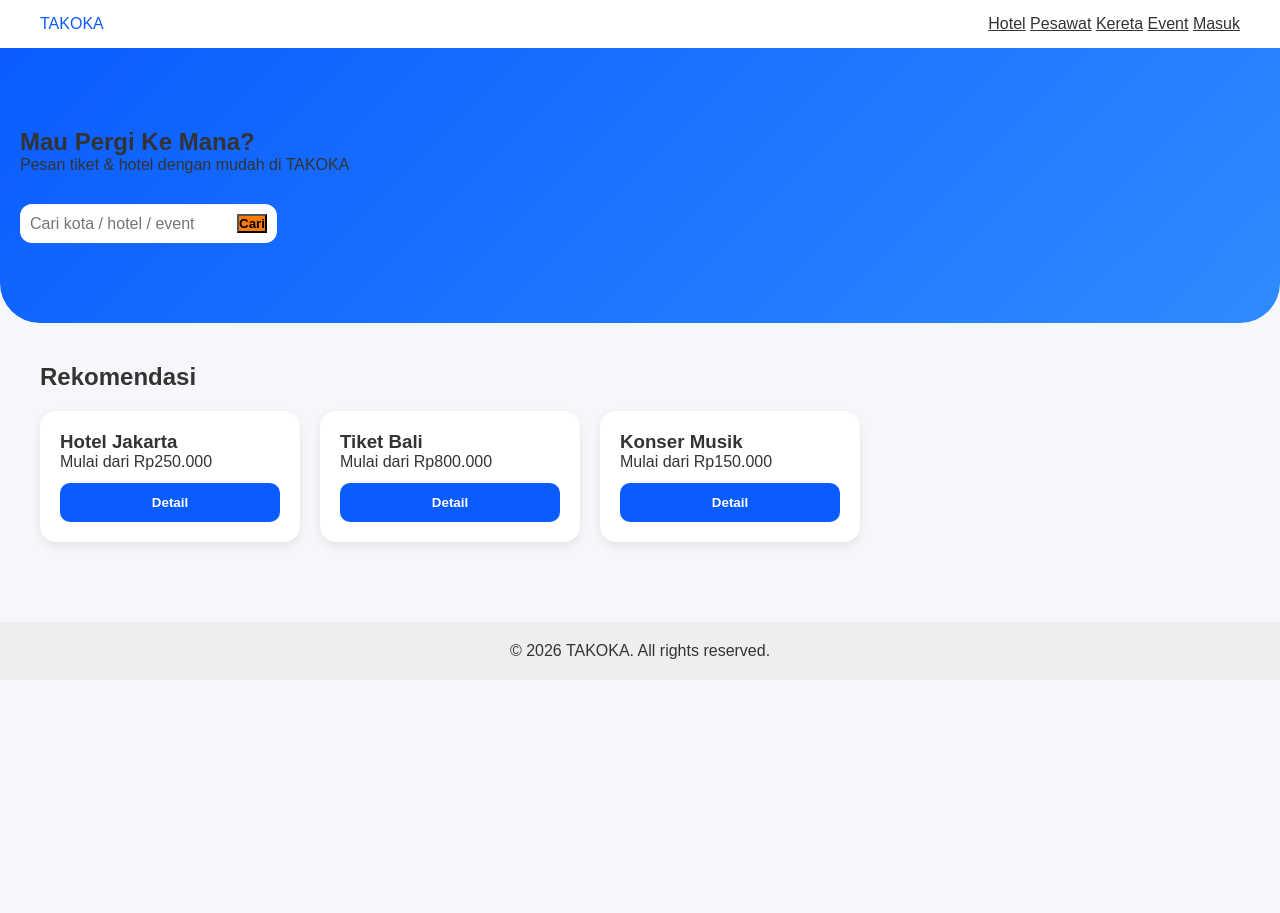
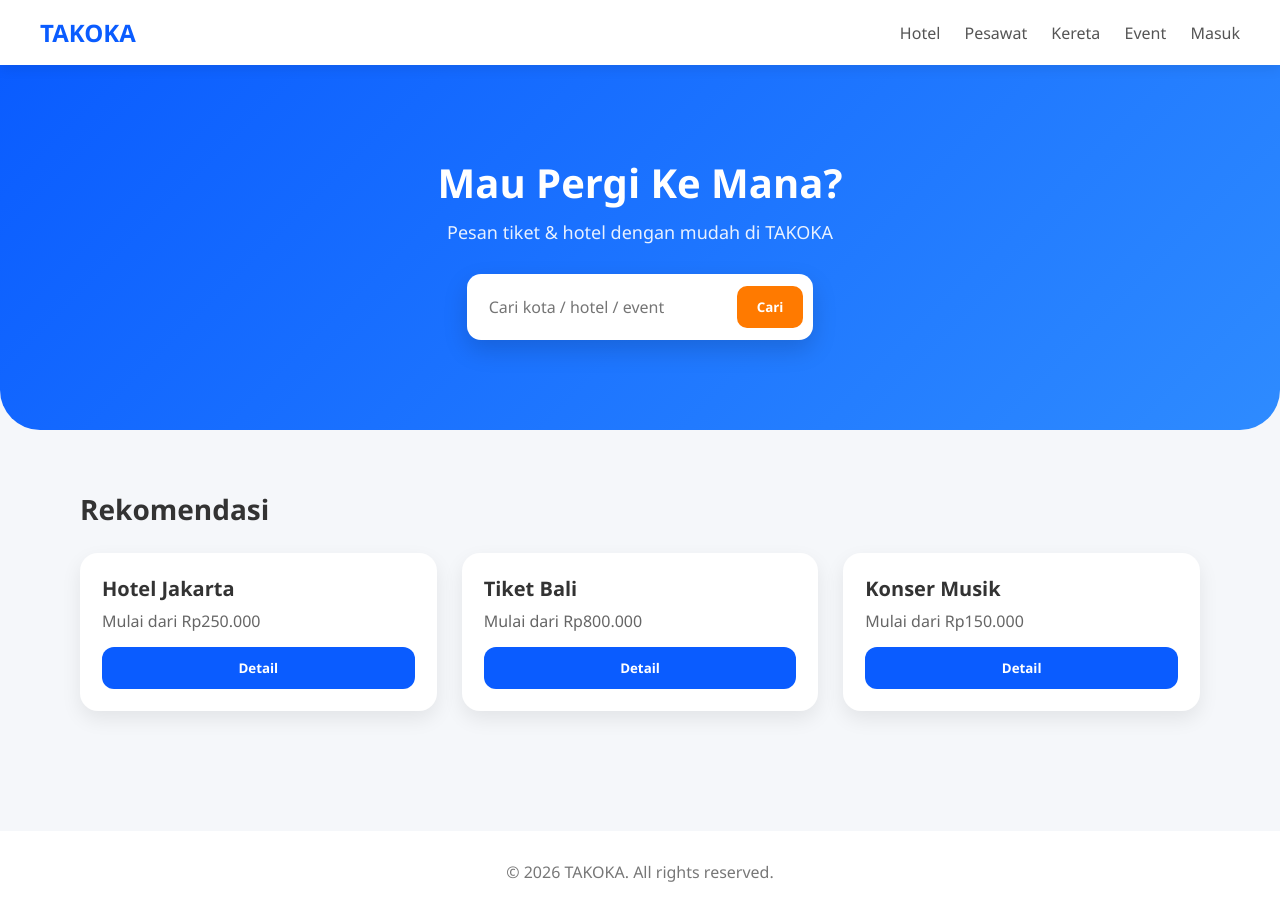
Before and after one commit to kalammubarok27/takoka, a plain HTML site: page index.html in a window 1280 px wide. Before the commit the page ends 800 px from the top, so only its background shows below. Drawn offline with Linux system fonts and the light colour scheme.

Commit message:
Improve UI design

```diff
--- a/assets/css/style.css
+++ b/assets/css/style.css
@@ -3,121 +3,162 @@
   --secondary: #ff7a00;
   --bg: #f5f7fa;
   --card: #ffffff;
+  --text: #333;
 }
 
 * {
   margin: 0;
   padding: 0;
   box-sizing: border-box;
-  font-family: Arial, sans-serif;
+  font-family: "Segoe UI", Arial, sans-serif;
 }
 
 body {
-  background: #f5f7fa;
-  color: #333;
+  background: var(--bg);
+  color: var(--text);
 }
 
-/* Navbar */
+/* ===== NAVBAR ===== */
 .navbar {
   background: white;
-  padding: 15px 40px;
+  padding: 16px 40px;
   display: flex;
   justify-content: space-between;
   align-items: center;
-  box-shadow: 0 2px 10px rgba(0,0,0,0.08);
+  box-shadow: 0 4px 12px rgba(0,0,0,0.08);
+  position: sticky;
+  top: 0;
+  z-index: 10;
 }
 
-.navbar .logo {
+.logo {
+  font-size: 24px;
+  font-weight: 800;
   color: var(--primary);
 }
 
 .navbar nav a {
-  color: #333;
+  margin-left: 20px;
+  text-decoration: none;
+  color: #555;
   font-weight: 500;
 }
 
+.navbar nav a:hover {
+  color: var(--primary);
+}
 
-/* Hero */
+/* ===== HERO ===== */
 .hero {
-  padding: 80px 20px;
   background: linear-gradient(135deg, #0a5cff, #2e8bff);
+  color: white;
+  padding: 90px 20px;
+  text-align: center;
   border-bottom-left-radius: 40px;
   border-bottom-right-radius: 40px;
 }
 
+.hero h1 {
+  font-size: 40px;
+  margin-bottom: 10px;
+}
 
+.hero p {
+  opacity: 0.9;
+  font-size: 18px;
+}
+
+/* ===== SEARCH ===== */
 .search-box {
   background: white;
   display: inline-flex;
+  align-items: center;
+  margin-top: 30px;
   padding: 10px;
-  border-radius: 12px;
-  margin-top: 30px;
+  border-radius: 14px;
+  box-shadow: 0 10px 25px rgba(0,0,0,0.15);
 }
 
 .search-box input {
   border: none;
   outline: none;
+  padding: 12px;
   font-size: 16px;
+  width: 260px;
 }
 
 .search-box button {
   background: var(--secondary);
+  border: none;
+  color: white;
+  padding: 12px 20px;
+  border-radius: 10px;
+  font-weight: bold;
+  cursor: pointer;
 }
 
-
-/* Produk */
+/* ===== PRODUK ===== */
 .products {
-  padding: 40px;
+  padding: 60px 40px;
+  max-width: 1200px;
+  margin: auto;
 }
 
+.products h2 {
+  font-size: 28px;
+  margin-bottom: 25px;
+}
+
+/* ===== CARD ===== */
 .card-container {
-  display: flex;
-  gap: 20px;
-  margin-top: 20px;
-  flex-wrap: wrap;
+  display: grid;
+  grid-template-columns: repeat(auto-fit, minmax(260px, 1fr));
+  gap: 25px;
 }
 
 .card {
   background: var(--card);
-  padding: 20px;
-  border-radius: 16px;
-  width: 260px;
-  transition: all 0.3s ease;
-  box-shadow: 0 4px 10px rgba(0,0,0,0.08);
+  padding: 22px;
+  border-radius: 18px;
+  box-shadow: 0 8px 20px rgba(0,0,0,0.08);
+  transition: 0.3s;
 }
 
 .card:hover {
   transform: translateY(-8px);
-  box-shadow: 0 15px 30px rgba(0,0,0,0.15);
+  box-shadow: 0 18px 40px rgba(0,0,0,0.15);
 }
 
+.card h3 {
+  margin-bottom: 8px;
+  font-size: 20px;
+}
+
+.card p {
+  color: #666;
+}
 
 .card button {
-  margin-top: 12px;
+  margin-top: 15px;
+  width: 100%;
   padding: 12px;
-  width: 100%;
+  background: var(--primary);
   border: none;
-  background: var(--primary);
   color: white;
-  border-radius: 10px;
+  border-radius: 12px;
   font-weight: bold;
   cursor: pointer;
-  transition: 0.3s;
 }
 
 .card button:hover {
   background: var(--secondary);
 }
 
-/* Footer */
+/* ===== FOOTER ===== */
 footer {
   text-align: center;
-  padding: 20px;
-  background: #eee;
-  margin-top: 40px;
+  padding: 30px;
+  background: white;
+  margin-top: 60px;
+  color: #777;
 }
-/*btn*/
-button {
-  cursor: pointer;
-  font-weight: bold;
-}
--- a/index.html
+++ b/index.html
@@ -1,12 +1,18 @@
 <!DOCTYPE html>
 <html lang="id">
 <head>
+
   <meta charset="UTF-8" />
-  <meta name="viewport" content="width=device-width, initial-scale=1.0"/>
+  <meta name="viewport" content="width=device-width, initial-scale=1.0" />
+
   <title>TAKOKA - Pesan Tiket & Hotel</title>
+
+  <meta name="description" content="TAKOKA - Pesan tiket, hotel, dan event dengan mudah" />
+  <meta name="keywords" content="tiket, hotel, travel, takoka" />
+
   <link rel="stylesheet" href="assets/css/style.css">
-  <meta name="description" content="TAKOKA - Pesan tiket, hotel, dan event dengan mudah">
-<meta name="keywords" content="tiket, hotel, travel, takoka">
+
+
 
 </head>
 <body>
```
